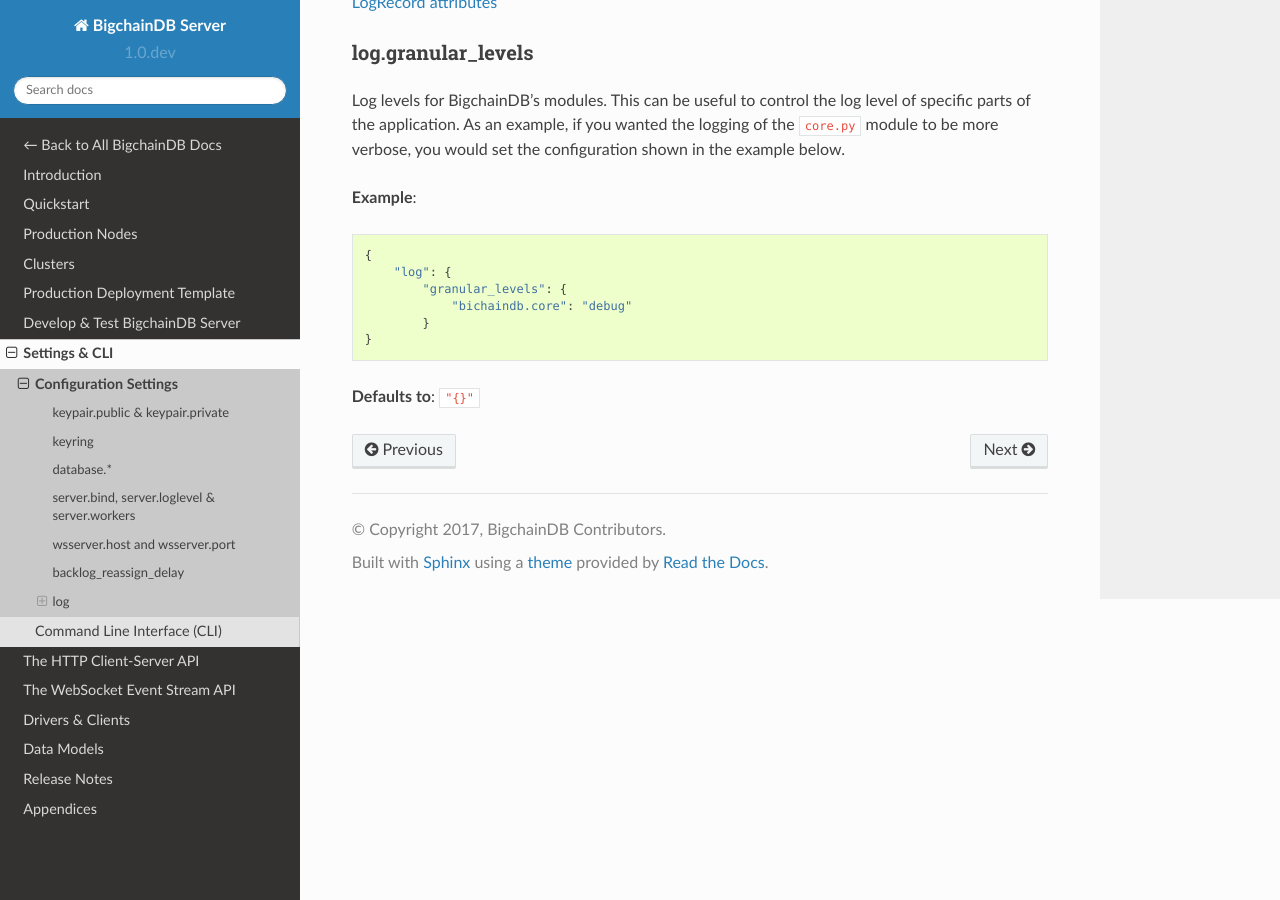
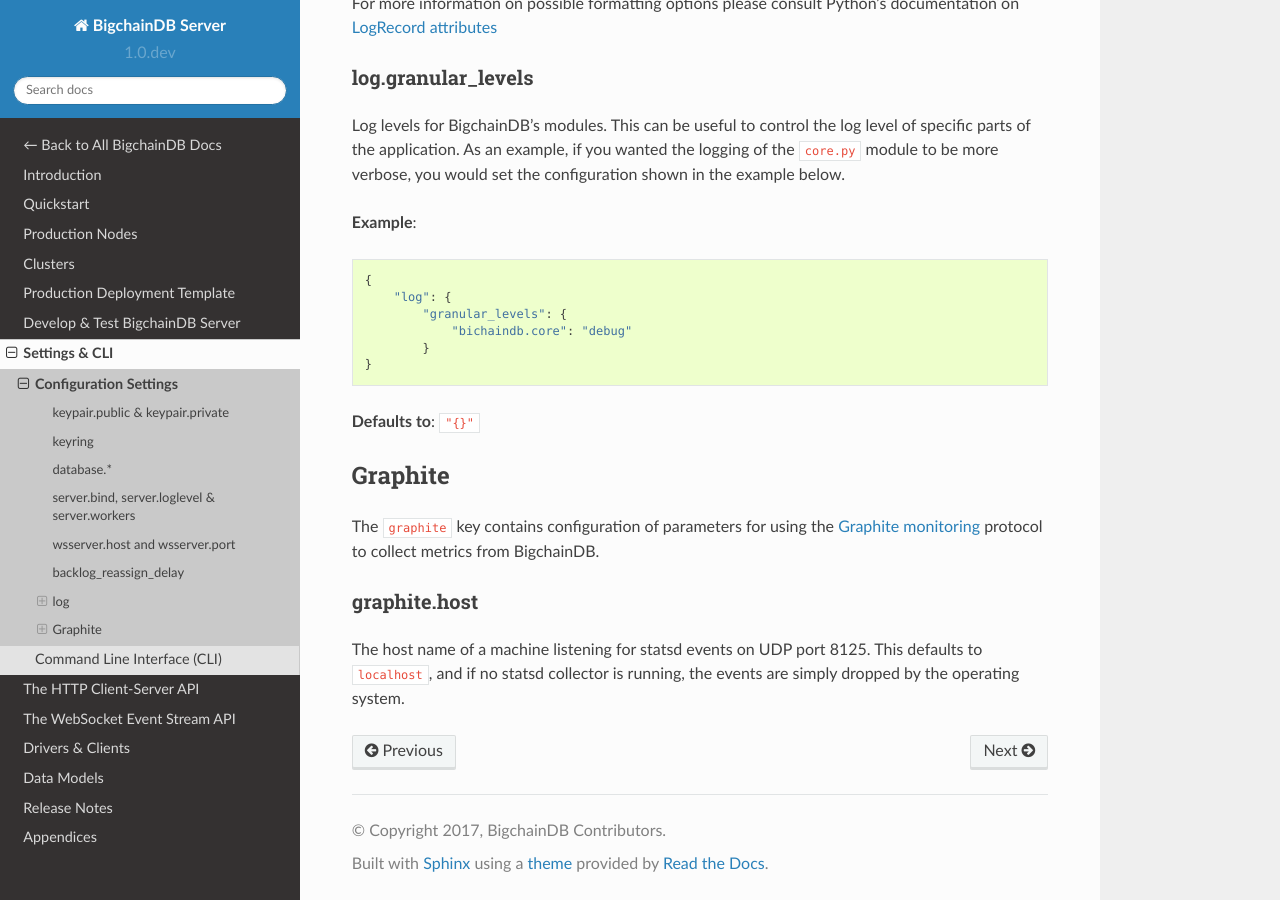
Before and after one commit to bigchaindb/bigchaindb, a Sphinx documentation site: the page built from docs/server/source/server-reference/configuration.md, in a window 1280 px wide and 900 px high, scrolled down 10707 px. Built offline with Sphinx 7.4.7 and the Read the Docs theme 2.0.0, drawn with Linux system fonts in a browser that asks for light colours; pages that are not in the unit, such as notebooks, are missing from menus; some of the changed text lies outside the part shown.

Commit message:
document graphite configuration parameter

````diff
--- a/docs/server/source/server-reference/configuration.md
+++ b/docs/server/source/server-reference/configuration.md
@@ -45,6 +45,7 @@
 `BIGCHAINDB_DATABASE_KEYFILE`<br>
 `BIGCHAINDB_DATABASE_KEYFILE_PASSPHRASE`<br>
 `BIGCHAINDB_DATABASE_CRLFILE`<br>
+`BIGCHAINDB_GRAPHITE_HOST`<br>
 
 The local config file is `$HOME/.bigchaindb` by default (a file which might not even exist), but you can tell BigchainDB to use a different file by using the `-c` command-line option, e.g. `bigchaindb -c path/to/config_file.json start`
 or using the `BIGCHAINDB_CONFIG_PATH` environment variable, e.g. `BIGHAINDB_CONFIG_PATH=.my_bigchaindb_config bigchaindb start`.
@@ -492,3 +493,16 @@
 ```
 
 **Defaults to**: `"{}"`
+
+
+## Graphite
+
+The `graphite` key contains configuration of parameters for using the
+[Graphite monitoring](https://graphiteapp.org/) protocol to collect metrics
+from BigchainDB.
+
+### graphite.host
+
+The host name of a machine listening for statsd events on UDP port 8125. This
+defaults to `localhost`, and if no statsd collector is running, the events are
+simply dropped by the operating system.
````
